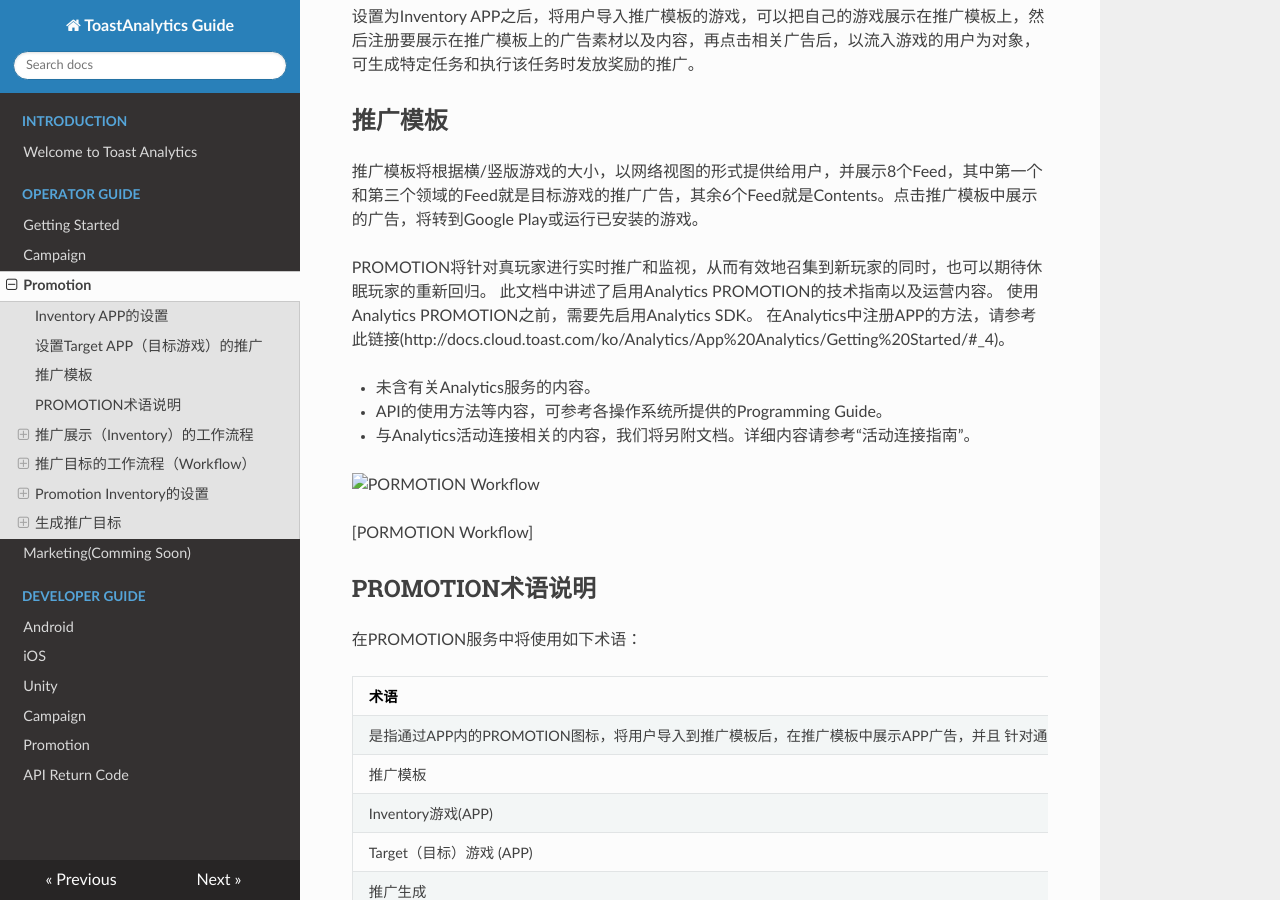
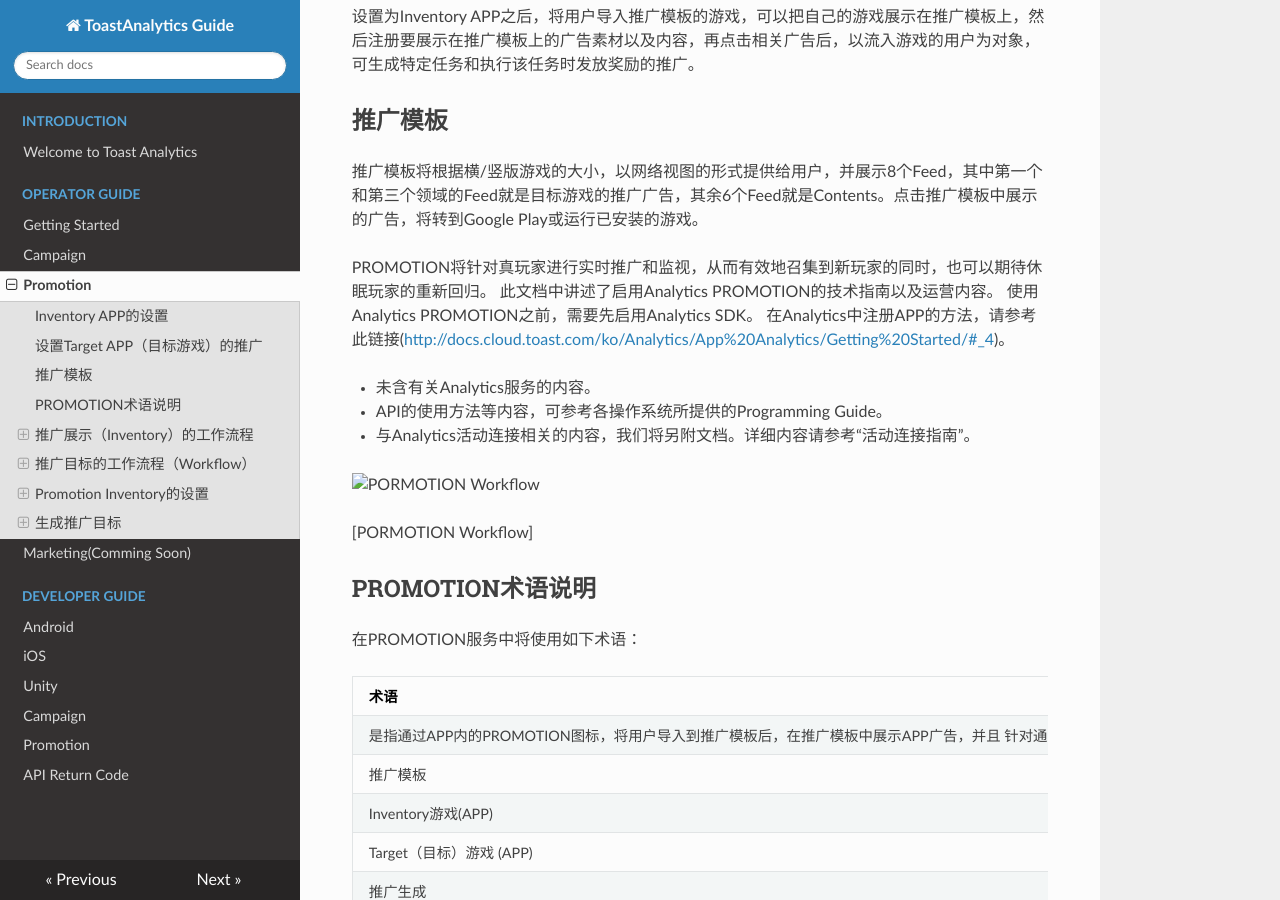
Before and after one commit to ToastAnalytics/ToastAnalytics_ZH, an MkDocs documentation site: the page built from docs/Developer/3. Promotion Guide.md, in a window 1280 px wide and 900 px high, scrolled down 564 px. Built offline with MkDocs 1.6.1, drawn with Linux system fonts in a browser that asks for light colours; nearby versions of some CDN libraries; old or Windows-style settings are respelled for this version of MkDocs.

```diff
--- a/docs/Developer/3. Promotion Guide.md
+++ b/docs/Developer/3. Promotion Guide.md
@@ -18,7 +18,7 @@ Analytics中的PROMOTION是指相互共享使用Analytics游戏间的玩家流
 PROMOTION将针对真玩家进行实时推广和监视，从而有效地召集到新玩家的同时，也可以期待休眠玩家的重新回归。
 此文档中讲述了启用Analytics PROMOTION的技术指南以及运营内容。
 使用Analytics PROMOTION之前，需要先启用Analytics SDK。
-在Analytics中注册APP的方法，请参考此链接(http://docs.cloud.toast.com/ko/Analytics/App%20Analytics/Getting%20Started/#_4)。
+在Analytics中注册APP的方法，请参考此链接(<http://docs.cloud.toast.com/ko/Analytics/App%20Analytics/Getting%20Started/#_4>)。
 
 * 未含有关Analytics服务的内容。
 * API的使用方法等内容，可参考各操作系统所提供的Programming Guide。
```
